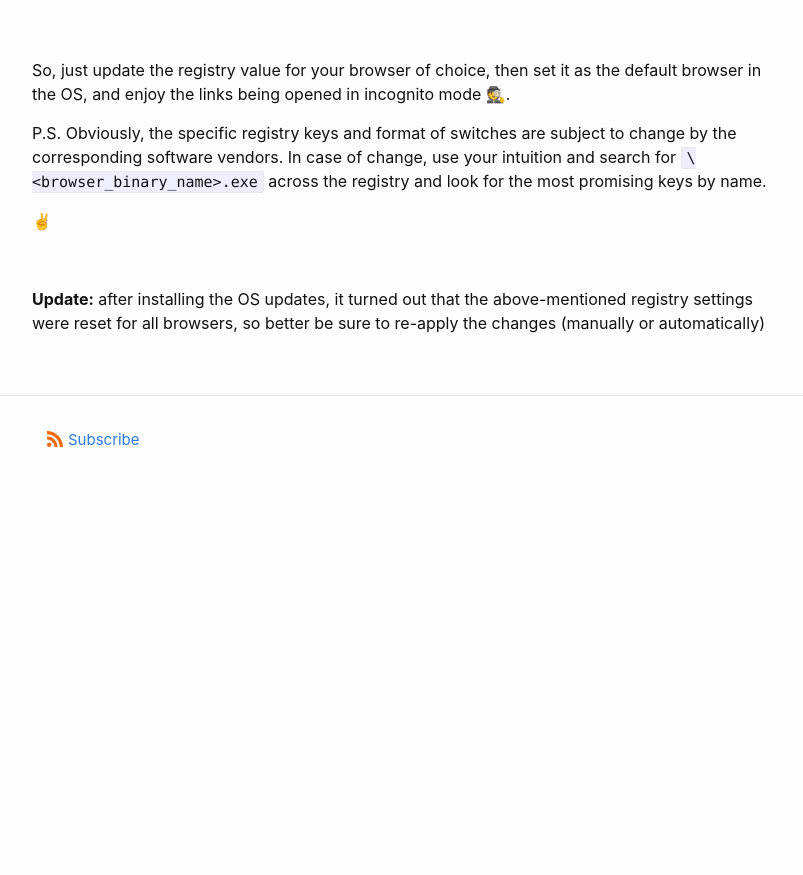
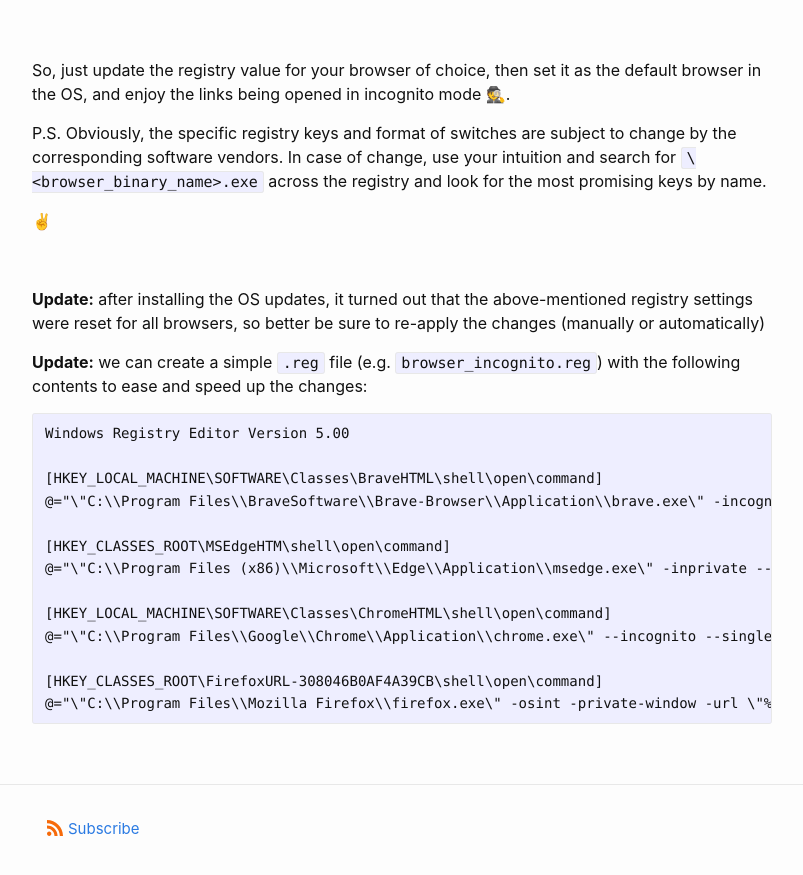
Before and after one commit to TrickyCat/trickycat.github.io, a Jekyll site: the page built from _posts/2024-08-07-windows-default-browser-open-links-in-incognito-mode.md, in a window 1280 px wide and 900 px high, scrolled down 1834 px. Shown: the top 875 px of the window, without its empty margins (238-1041 px from the left). Built offline with Jekyll 4.4.1, drawn with Linux system fonts in a browser that asks for light colours; emoji names are drawn with the system emoji font; comment, search, counter and statistics services are not loaded; before the commit the page ends 2345 px from its top, so only the background shows below that.

Commit message:
Update: add regedit file sample

````diff
--- a/_posts/2024-08-07-windows-default-browser-open-links-in-incognito-mode.md
+++ b/_posts/2024-08-07-windows-default-browser-open-links-in-incognito-mode.md
@@ -48,3 +48,21 @@
 <br/>
 
 **Update:** after installing the OS updates, it turned out that the above-mentioned registry settings were reset for all browsers, so better be sure to re-apply the changes (manually or automatically)
+
+**Update:** we can create a simple `.reg` file (e.g. `browser_incognito.reg`) with the following contents to ease and speed up the changes:
+
+```
+Windows Registry Editor Version 5.00
+
+[HKEY_LOCAL_MACHINE\SOFTWARE\Classes\BraveHTML\shell\open\command]
+@="\"C:\\Program Files\\BraveSoftware\\Brave-Browser\\Application\\brave.exe\" -incognito --single-argument %1"
+
+[HKEY_CLASSES_ROOT\MSEdgeHTM\shell\open\command]
+@="\"C:\\Program Files (x86)\\Microsoft\\Edge\\Application\\msedge.exe\" -inprivate --single-argument %1"
+
+[HKEY_LOCAL_MACHINE\SOFTWARE\Classes\ChromeHTML\shell\open\command]
+@="\"C:\\Program Files\\Google\\Chrome\\Application\\chrome.exe\" --incognito --single-argument %1"
+
+[HKEY_CLASSES_ROOT\FirefoxURL-308046B0AF4A39CB\shell\open\command]
+@="\"C:\\Program Files\\Mozilla Firefox\\firefox.exe\" -osint -private-window -url \"%1\""
+```
````
